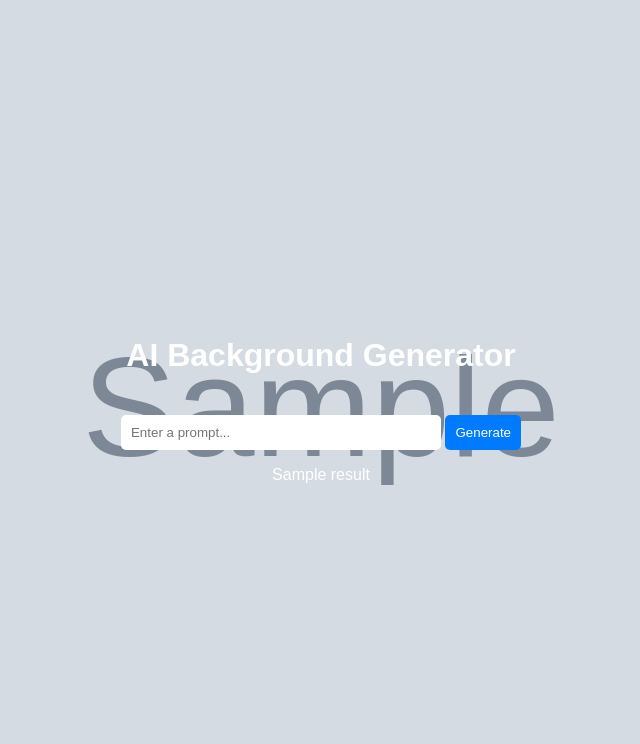
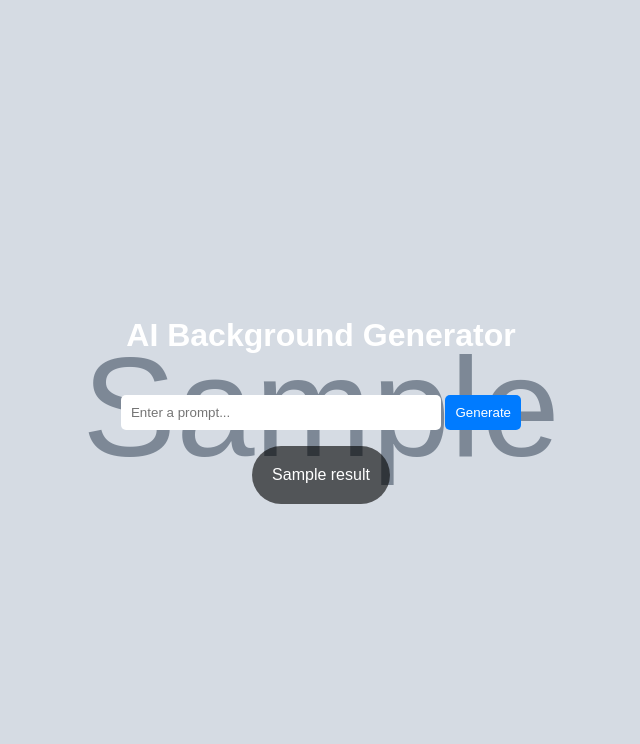
Before and after one commit to Bimpiel/CART498-GENERATIVE-AI, a Flask app: template A04/Jungian dream analysis machine/templates/index.html in a window 1280 px wide. Shown: the top 744 px of the page, without its empty margins (319-959 px from the left). Run offline with Flask 3, Linux system fonts and the light colour scheme; the template is opened without the code that fills it: most values are stand-ins (such as "Sample title", 1, 10 or a date in 2020); grey boxes marked "Sample" are stand-in pictures.

Commit message:
Update index.html

```diff
--- a/A04/Jungian dream analysis machine/templates/index.html
+++ b/A04/Jungian dream analysis machine/templates/index.html
@@ -5,6 +5,11 @@
     <meta name="viewport" content="width=device-width, initial-scale=1.0">
     <title>AI Prompt Background</title>
     <style>
+        p{
+                background-color: rgb(1 1 1 / 61%);
+                padding: 20px;
+                border-radius: 35px;
+        }
         body {
             font-family: Arial, sans-serif;
             text-align: center;
```
